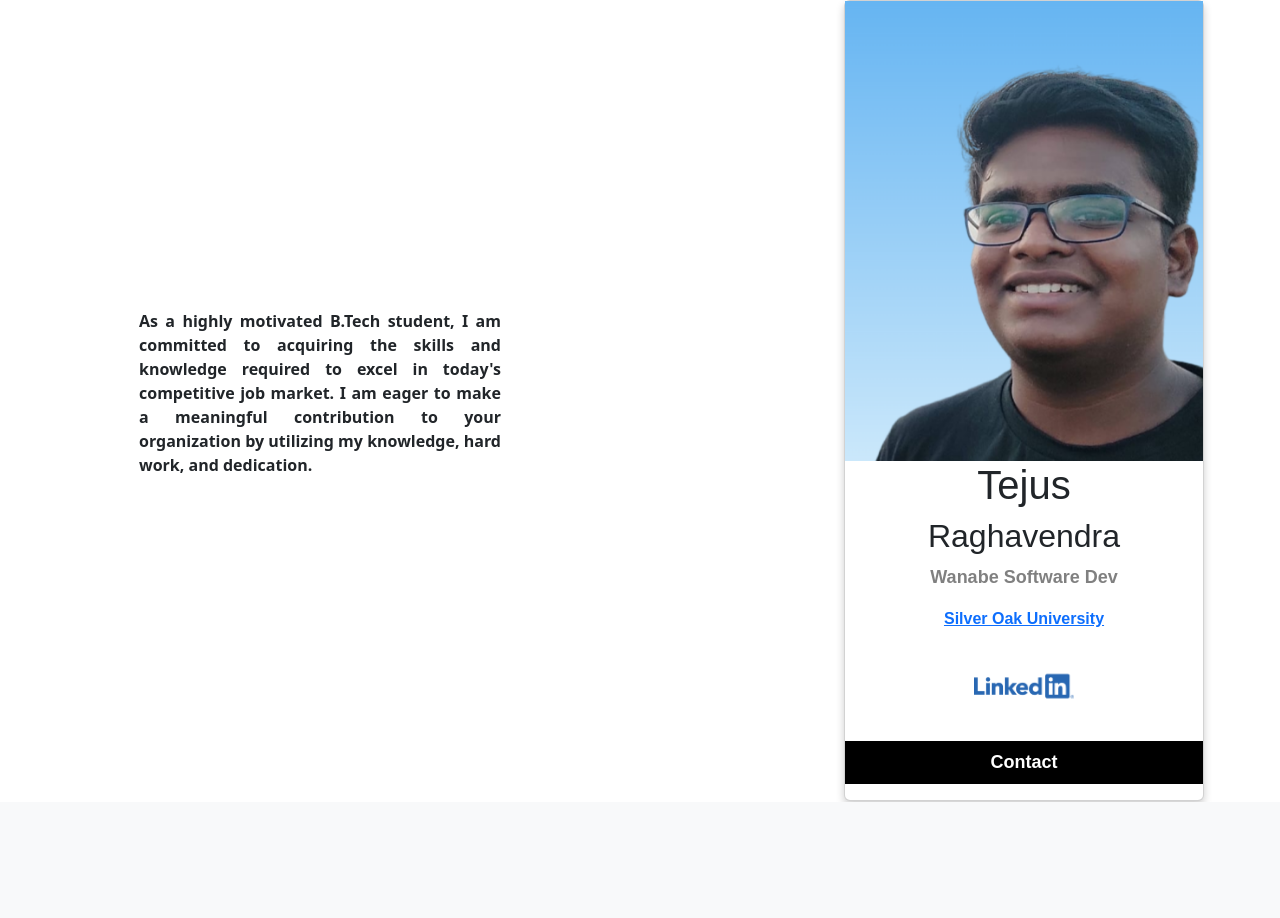
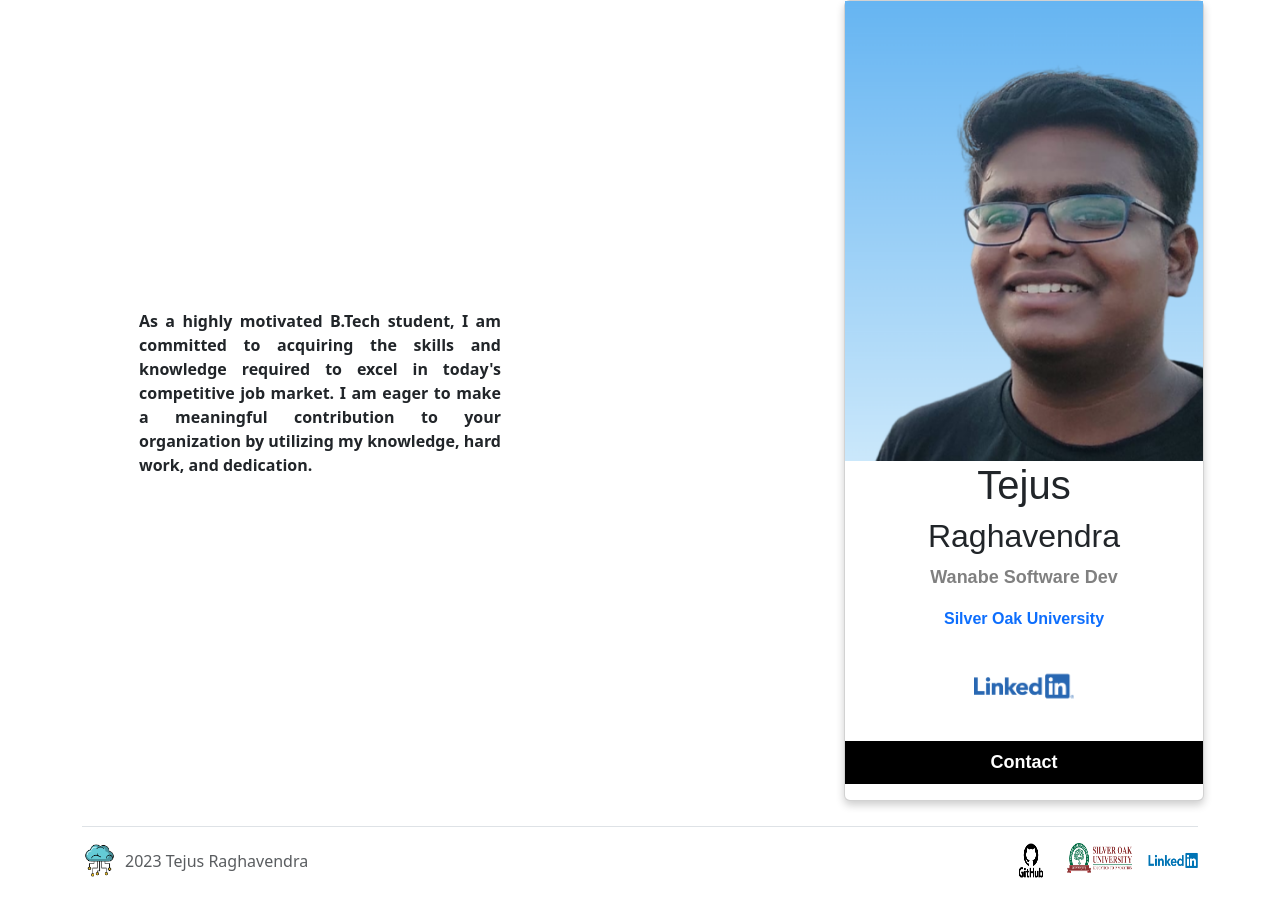
Before and after one commit to Nebula-2003/tejus_portfolio_flask, a Flask app: page / in a window 1280 px wide. Shown: the part 57-975 px from the top of the page. Before the commit the page ends 859 px from the top, so only its background shows below. Run offline with Flask 3, Linux system fonts and the light colour scheme; lists and menus that the app fills with data are empty.

Commit message:
Add files via upload

```diff
--- a/app.py
+++ b/app.py
@@ -1,4 +1,4 @@
-from flask import Flask, render_template, request
+from flask import Flask, render_template
 
 app = Flask(__name__)
 
--- a/templates/aboutme.html
+++ b/templates/aboutme.html
@@ -18,7 +18,7 @@
                                 <h1>Tejus</h1>
                                 <h2>Raghavendra</h2>
                                 <p class="title">Wanabe Software Dev</p>
-                                <a class="college" href="https://www.silveroakuni.ac.in/">Silver Oak University</a>
+                                <a class="college" href="https://www.silveroakuni.ac.in/" style="text-decoration: none">Silver Oak University</a>
                                 <div style="margin: 24px 0;">
                                         <a href="https://www.linkedin.com/in/tejus-raghavendra/"><img style="width:100px "src="../static/inlogo.png"></a>
                                 </div>
@@ -27,4 +27,5 @@
             </th>
         </thead>
     </table>
+
 {% endblock %}
--- /dev/null
+++ b/templates/footer.html
@@ -0,0 +1,28 @@
+<div class="container">
+  <footer class="d-flex flex-wrap justify-content-between align-items-center py-3 my-4 border-top">
+    <div class="col-md-4 d-flex align-items-center">
+      <a href="/" class="mb-3 me-2 mb-md-0 text-muted text-decoration-none lh-1">
+        <img src="../static/Untitled_design-removebg-preview.png" width="35" height="35">
+      </a>
+      <span class="text-muted">2023 Tejus Raghavendra</span>
+    </div>
+
+    <ul class="nav col-md-4 justify-content-end list-unstyled d-flex">
+      <li class="ms-3">
+          <a class="text-muted" href="https://github.com/Nebula-2003">
+                <img src="../static/GitHub-Logo.png" width="40" height="35">
+          </a>
+      </li>
+      <li class="ms-3">
+          <a class="text-muted" href="https://www.silveroakuni.ac.in/">
+                <img src="../static/silveroak_logo.png" width="65" height="30">
+          </a>
+      </li>
+      <li class="ms-3">
+          <a class="text-muted" href="https://www.linkedin.com/in/tejus-raghavendra/">
+                <img src="../static/Linkedin-Logo.png" width="50" height="35">
+          </a>
+      </li>
+    </ul>
+  </footer>
+</div>
--- a/templates/index.html
+++ b/templates/index.html
@@ -2,52 +2,17 @@
 <html lang="en">
 <head>
     <link rel="icon" type="image/x-icon" href="../static/Untitled_design-removebg-preview.png">
-    <link rel="stylesheet" href="https://cdnjs.cloudflare.com/ajax/libs/font-awesome/4.7.0/css/font-awesome.min.css">
-    <style>
-        .card {
-          box-shadow: 0 4px 8px 0 rgba(0, 0, 0, 0.2);
-          max-width: 360px;
-          margin: auto;
-          text-align: center;
-          font-family: arial, serif;
-
-        }
-
-        .title {
-          color: grey;
-          font-size: 18px;
-        }
-
-        #con {
-          text-decoration: none;
-          border: none;
-          outline: 0;
-          display: inline-block;
-          padding: 8px;
-          color: white;
-          background-color: #000;
-          text-align: center;
-          cursor: pointer;
-          width: 100%;
-          font-size: 18px;
-        }
-
-        .item {
-          text-decoration: none;
-          font-size: 22px;
-          color: black;
-        }
-
-        button:hover, a:hover {
-          opacity: 0.7;
-        }
-    </style>
+    <title>Tejus Raghavendra</title>
 
     <meta charset="UTF-8">
+
+    <link rel="stylesheet" href="{{ url_for('static', filename='style.css') }}">
+
+    <link rel="stylesheet" href="https://cdnjs.cloudflare.com/ajax/libs/font-awesome/4.7.0/css/font-awesome.min.css">
     <link href="https://cdn.jsdelivr.net/npm/bootstrap@5.3.0-alpha1/dist/css/bootstrap.min.css" rel="stylesheet" integrity="sha384-GLhlTQ8iRABdZLl6O3oVMWSktQOp6b7In1Zl3/Jr59b6EGGoI1aFkw7cmDA6j6gD" crossorigin="anonymous">
     <script src="https://cdn.jsdelivr.net/npm/@popperjs/core@2.11.6/dist/umd/popper.min.js" integrity="sha384-oBqDVmMz9ATKxIep9tiCxS/Z9fNfEXiDAYTujMAeBAsjFuCZSmKbSSUnQlmh/jp3" crossorigin="anonymous"></script>
     <script src="https://cdn.jsdelivr.net/npm/bootstrap@5.3.0-alpha1/dist/js/bootstrap.min.js" integrity="sha384-mQ93GR66B00ZXjt0YO5KlohRA5SY2XofN4zfuZxLkoj1gXtW8ANNCe9d5Y3eG5eD" crossorigin="anonymous"></script>
-    <title>Tejus Raghavendra</title>
+
 </head>
 <body>
 {% include 'navbar.html' %}
@@ -55,5 +20,6 @@
 {% block aboutme %}{% endblock %}
 {% block contact %}{% endblock %}
 {% block tech %}{% endblock %}
+{% include 'footer.html' %}
 </body>
 </html>
```
Also changed, not shown: static/style.css (added, +37 -0 lines), static/GitHub-Logo.png (added), static/Linkedin-Logo.png (added), static/silveroak_logo.png (added).
